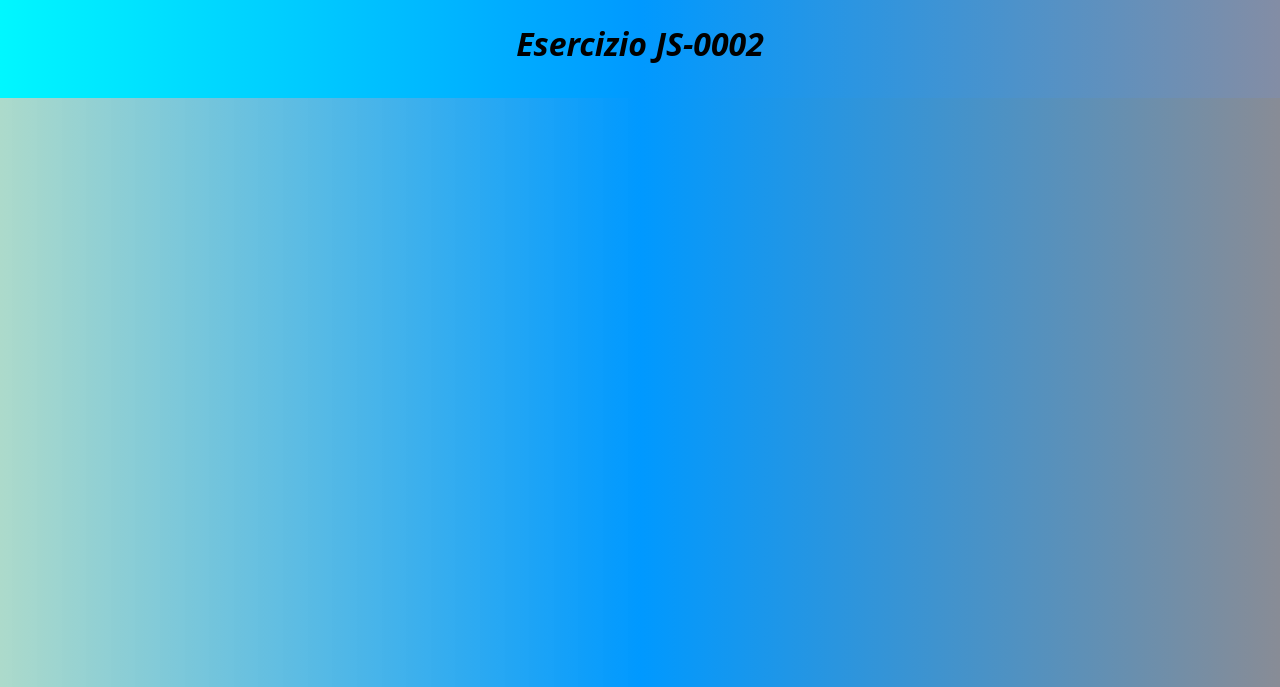
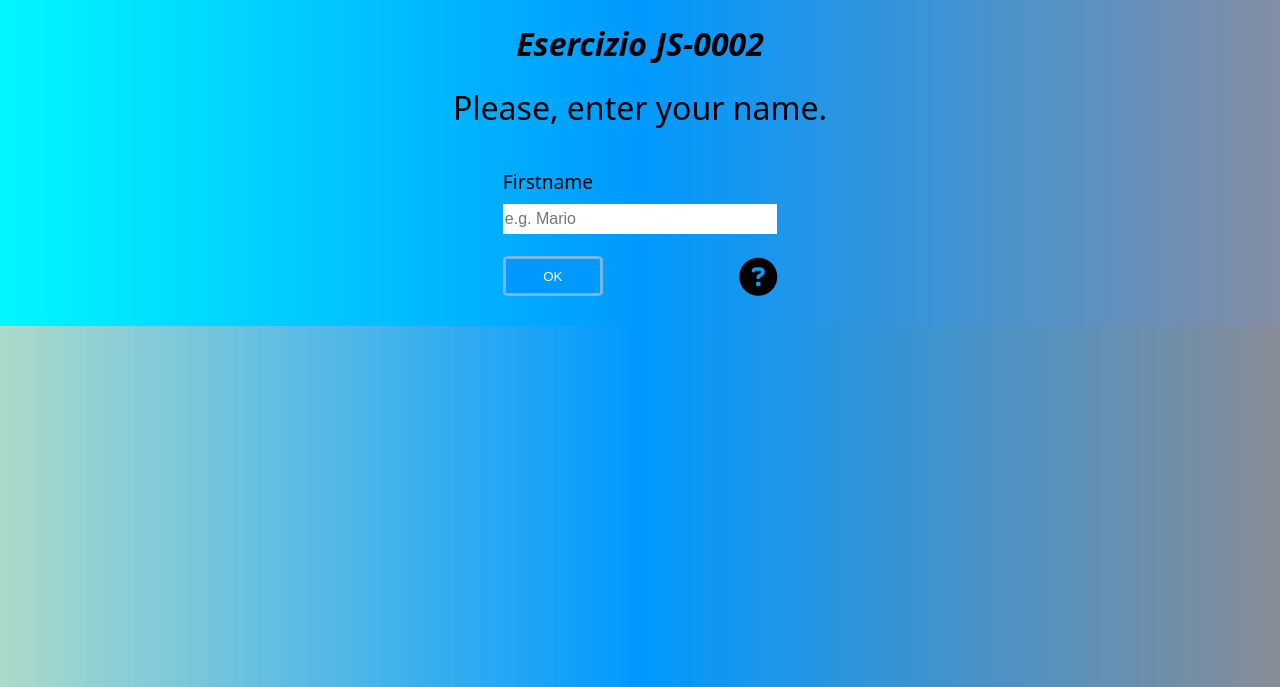
Before and after one commit to cavaglieridomenico/corso-frontend-angular, a website: page src/exercises/js-0002/js-0002.html in a window 1280 px wide. Shown: the part 113-800 px from the top of the page. Drawn offline with Linux system fonts and the light colour scheme.

Commit message:
[FEAT] Html/CSS of the second exercise

```diff
--- a/src/assets/style/style.css
+++ b/src/assets/style/style.css
@@ -91,6 +91,10 @@ select {
   margin: 0 0.5em;
 }
 
+.button.single {
+  margin: 0;
+}
+
 .button#equal {
   background-color: #20973e;
 }
@@ -132,6 +136,40 @@ header .logo {
 
 .title {
   text-align: center;
+}
+
+.section-form {
+  max-width: 400px;
+  min-width: 300px;
+  margin: 1em auto 0;
+  padding: 0.8em;
+}
+
+.section-form label {
+  display: block;
+  margin: 0.5em 0;
+  font-size: 1.2em;
+}
+
+input[type="text"] {
+  width: 100%;
+  height: 30px;
+  border: none;
+  font-size: 1em;
+  margin-bottom: 1em;
+}
+
+.message-to-user-text {
+  font-size: 2em;
+  text-align: center;
+}
+
+form span i {
+  font-size: 1em;
+}
+
+.icon-hint:hover {
+  cursor: pointer;
 }
 
 /*Main ends*/
--- a/src/exercises/js-0002/js-0002.html
+++ b/src/exercises/js-0002/js-0002.html
@@ -33,7 +33,25 @@
     <main class="main">
       <div class="container">
         <h1 class="title"><em>Esercizio JS-0002</em></h1>
-        <div class="exercises-container flex-row-center"></div>
+        <div class="message-to-user-text">Please, enter your name.</div>
+        <div class="exercises-container flex-row-center">
+          <div class="message-to-user-container"></div>
+          <section class="section-form">
+            <form id="form">
+              <label for="admin-name">Firstname</label>
+              <input type="text" id="admin-name" placeholder="e.g. Mario" />
+              <div class="flex-row-between">
+                <input type="submit" class="button single" value="OK" />
+                <span class="icon-hint" style="font-size: 38px">
+                  <i class="fa-solid fa-circle-question"></i>
+                </span>
+              </div>
+            </form>
+          </section>
+          <div class="message-to-user-container hidden">
+            <div class="message-to-user-text"></div>
+          </div>
+        </div>
       </div>
     </main>
     <footer>
```
Also changed, not shown: index.html (+2 -2 lines).
